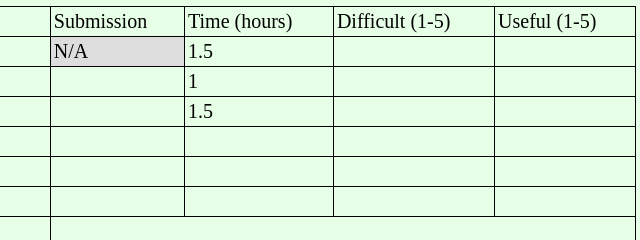
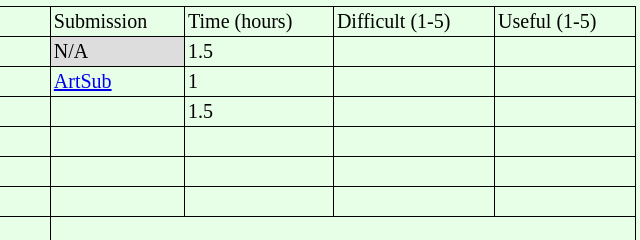
Before and after one commit to alyssawatson23/assignments, a plain HTML site: page index.html in a window 1280 px wide. Shown: the part 313-553 px from the top of the page, 604-1244 px from the left. Drawn offline with Linux system fonts and the light colour scheme.

Commit message:
assignment oage

```diff
--- a/index.html
+++ b/index.html
@@ -125,7 +125,7 @@
                     <tr>
                         <td>1.2</td>
                         <td>Deploy a website to GitHub pages</td>
-                        <td><a href=""> </a></td>
+                        <td><a href="https://alyssawatson23.github.io/ArtSub/"> ArtSub </a></td>
                         <td>1</td>
                         <td></td>
                         <td></td>
```
